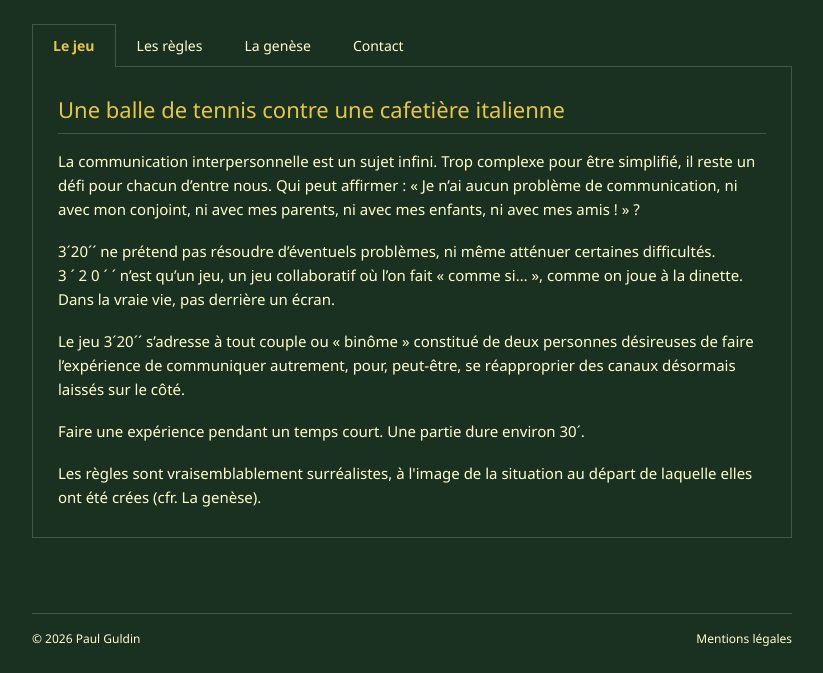
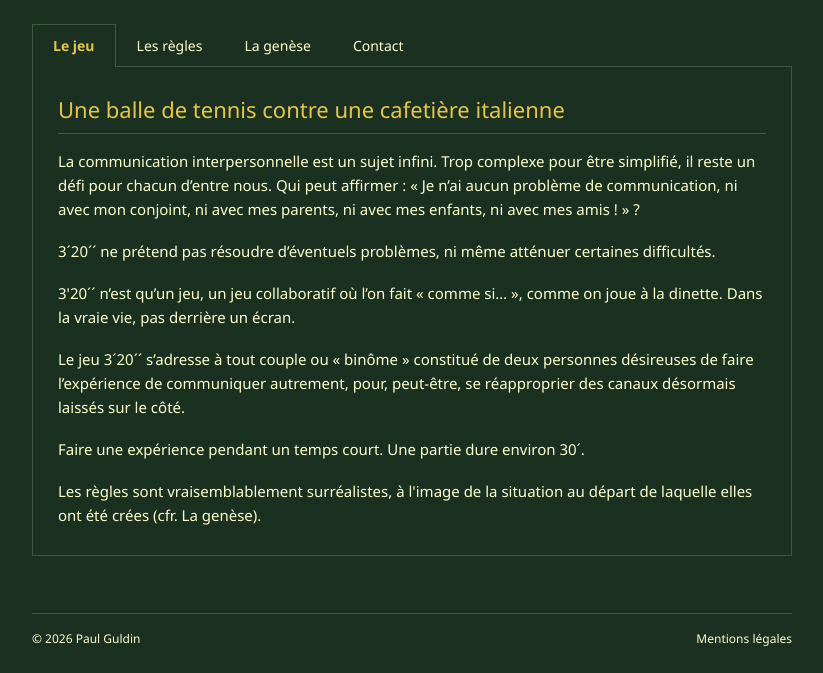
Before and after one commit to pierrepaulguldin-editor/paulguldin.github.io, a plain HTML site: page jeu.html in a window 1280 px wide. Shown: the part 127-800 px from the top of the page, without its empty margins (228-1051 px from the left). Drawn offline with Linux system fonts and the light colour scheme.

Commit message:
Update paragraph formatting in jeu.html
Refactor paragraph structure and improve readability.

```diff
--- a/jeu.html
+++ b/jeu.html
@@ -32,7 +32,9 @@
             <section class="tab-panel" id="panel-jeu">
                 <h2>Une balle de tennis contre une cafetière italienne</h2>
                 <p>La communication interpersonnelle est un sujet infini. Trop complexe pour être simplifié, il reste un défi pour chacun d’entre nous. Qui peut affirmer&nbsp;: «&nbsp;Je n’ai aucun problème de communication, ni avec mon conjoint, ni avec mes parents, ni avec mes enfants, ni avec mes amis&nbsp;!&nbsp;»&nbsp;?</p>
-                <p>3´20´´ ne prétend pas résoudre d’éventuels problèmes, ni même atténuer certaines difficultés. 3&nbsp;´&nbsp;2&nbsp;0&nbsp;´&nbsp;´ n’est qu’un jeu, un jeu collaboratif où l’on fait «&nbsp;comme si…&nbsp;», comme on joue à la dinette. Dans la vraie vie, pas derrière un écran.</p>
+                <p>3´20´´ ne prétend pas résoudre d’éventuels problèmes, ni même atténuer certaines difficultés. <P\>
+                    <p>3'20´´ n’est qu’un jeu, un jeu collaboratif où l’on fait «&nbsp;comme si…&nbsp;», comme on joue à la dinette.
+                        Dans la vraie vie, pas derrière un écran.</p>
                 <p>Le jeu 3´20´´ s’adresse à tout couple ou «&nbsp;binôme&nbsp;» constitué de deux personnes désireuses de faire l’expérience de communiquer
                     autrement, pour, peut-être, se réapproprier des canaux désormais laissés sur le côté.</p>
                 <p>Faire une expérience pendant un temps court. Une partie dure environ 30´.</p>
```
